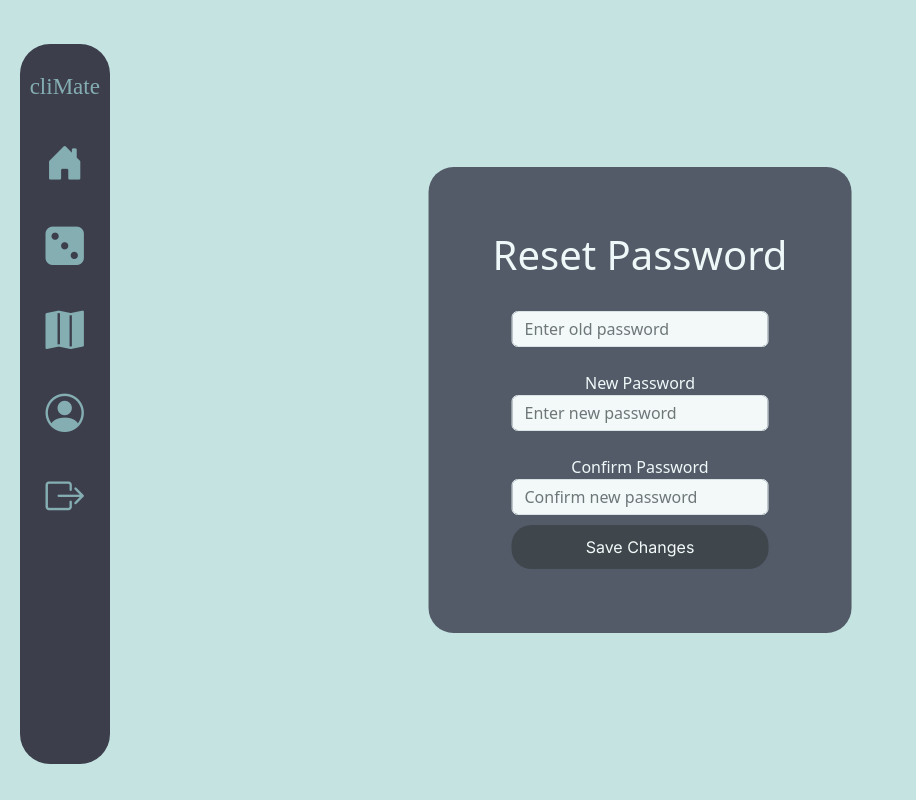
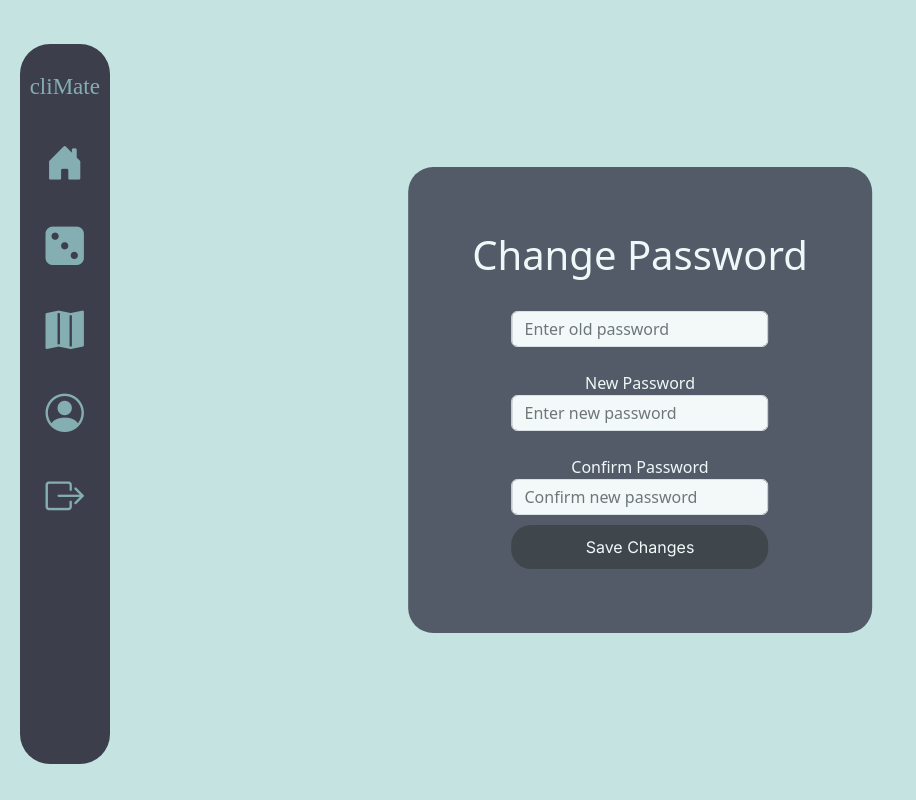
Before and after one commit to SequentialEntropy/SoftwareEng888, a React (Vite) app in the folder application/: page /reset-password in a window 1280 px wide. Shown: the whole page, without its empty margins (0-916 px from the left). Built offline with nearby package versions, Linux system fonts and the light colour scheme; a web font is replaced by a local one.

Commit message:
Update ResetPassword.jsx
Changed heading from reset password to change password

```diff
--- a/application/src/pages/ResetPassword.jsx
+++ b/application/src/pages/ResetPassword.jsx
@@ -45,7 +45,7 @@ function ResetPassword() {
         <div className={styles.main_resetPassword}>
             <NavBar />
             <div className={styles.password_container}>
-                <h1>Reset Password</h1>
+                <h1>Change Password</h1>
                 <br></br>
                 <form onSubmit={handleSubmit}>
                     <div className="form-group">
```
